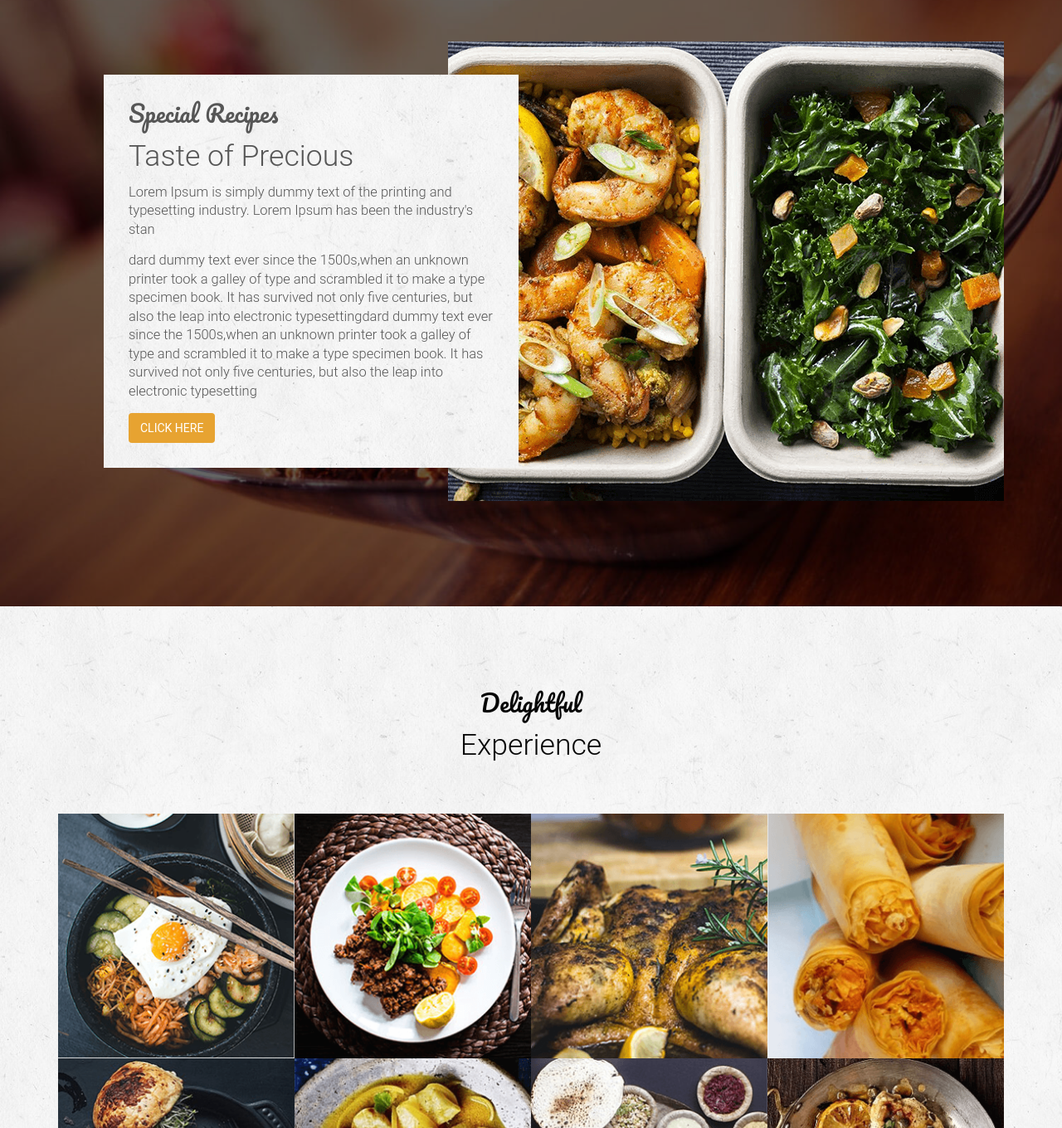
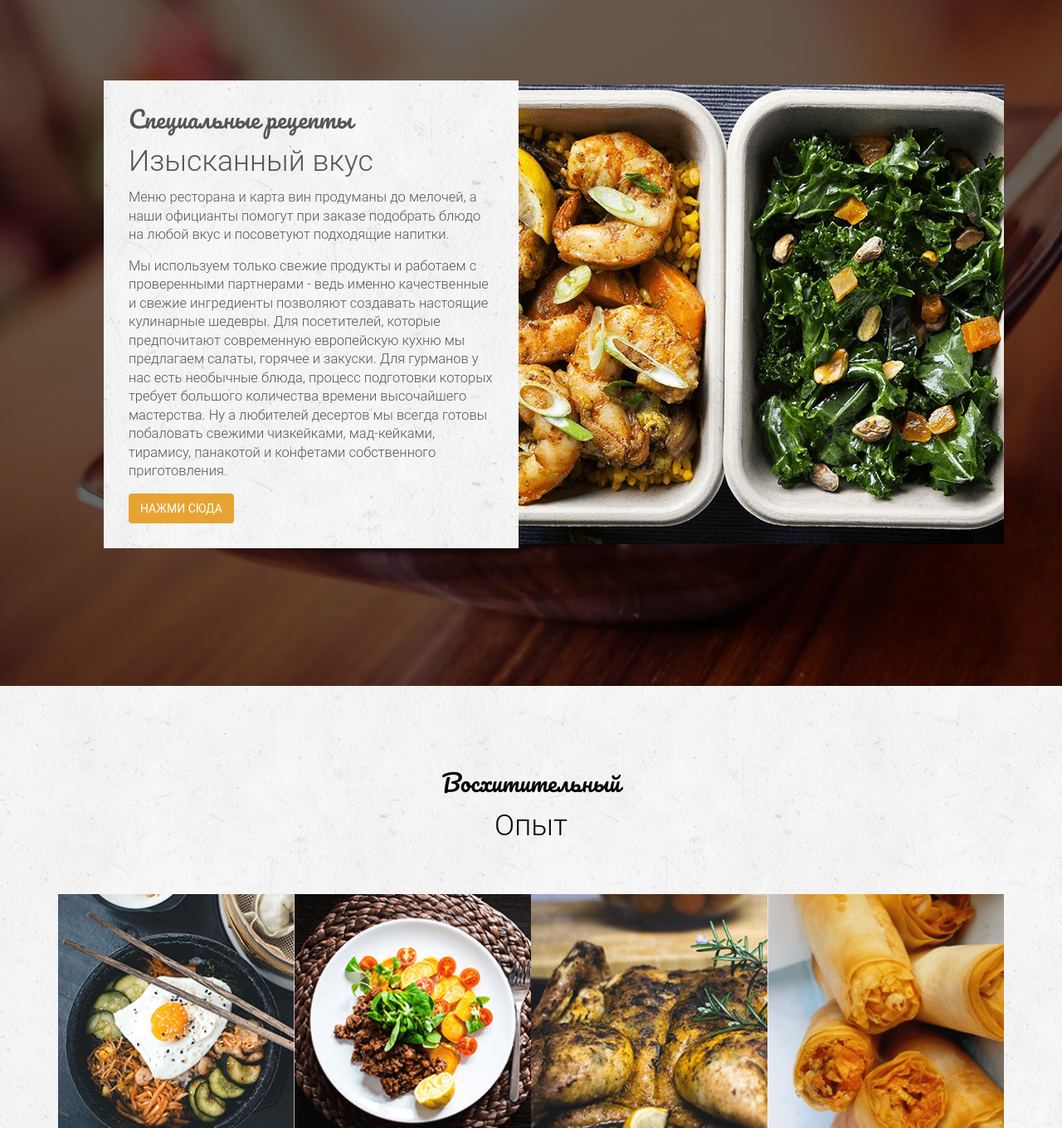
Before and after one commit to Arina123bearine/Food, a plain HTML site: page index.html in a window 1280 px wide. Shown: the part 1440-2800 px from the top of the page at 83% size. Drawn offline with Linux system fonts and the light colour scheme.

Commit message:
Update index.html

```diff
--- a/index.html
+++ b/index.html
@@ -109,7 +109,7 @@
                                 <div class="main_slider_content wow zoomIn" data-wow-duration="1s">
                                     <h1>Гурманская любовь</h1>
                                     <p>Всех желающих мы приглашаем в ресторан - только у нас вы можете попробовать вкуснейшие блюда европейской и греческой кухни. </p>
-                                    <button href="" class="btn-lg">Click here</button>
+                                    <button href="" class="btn-lg">Нажми сюда</button>
                                 </div>
                             </div>
                         </div>
@@ -131,13 +131,13 @@
 
                         <div class="col-md-6">
                             <div class="single_abouts_text wow slideInRight" data-wow-duration="1s">
-                                <h4>About us</h4>
-                                <h3>WE ARE TASTY</h3>
-                                <p>Lorem Ipsum is simply dummy text of the printing and typesetting industry. Lorem Ipsum has been the industry's stan</p>
+                                <h4>О нас</h4>
+                                <h3>У НАС ВКУСНО</h3>
+                                <p>Уютный интерьер и изысканная кухня сделают ваш обед или ужин незабываемым. Мы рады нашим гостям и всегда стремимся их приятно удивить.</p>
 
-                                <p>dard dummy text ever since the 1500s,when an unknown printer took a galley of type and scrambled it to make a type specimen book. It has survived not only five centuries, but also the leap into electronic typesettingdard dummy text ever since the 1500s,when an unknown printer took a galley of type and scrambled it to make a type specimen book. It has survived not only five centuries, but also the leap into electronic typesetting</p>
+                                <p>Интерьер выполнен в стиле прованс. Для покраски стен использовались краски золотистого и фиолетового оттенка. На стенах также располагаются декоративные панно из дерева разных сортов. Деревянная мебель с элементами старины и другие детали интерьера выполнены на заказ профессиональными мастерами. Гармоничное сочетание цветов и материалов дает ощущение уюта и делает пребывание в нашем кафе невероятно комфортным.</p>
 
-                                <a href="" class="btn btn-primary">click here</a>
+                                <a href="" class="btn btn-primary">нажми сюда</a>
                             </div>
                         </div>
                     </div>
@@ -154,12 +154,12 @@
                                 <div class="main_features_content text-left">
                                     <div class="col-md-6">
                                         <div class="single_features_text">
-                                            <h4>Special Recipes</h4>
-                                            <h3>Taste of Precious</h3>
-                                            <p>Lorem Ipsum is simply dummy text of the printing and typesetting industry. Lorem Ipsum has been the industry's stan</p>
-                                            <p>dard dummy text ever since the 1500s,when an unknown printer took a galley of type and scrambled it to make a type specimen book. It has survived not only five centuries, but also the leap into electronic typesettingdard dummy text ever since the 1500s,when an unknown printer took a galley of type and scrambled it to make a type specimen book. It has survived not only five centuries, but also the leap into electronic typesetting</p>
+                                            <h4>Специальные рецепты</h4>
+                                            <h3>Изысканный вкус</h3>
+                                            <p>Меню ресторана и карта вин продуманы до мелочей, а наши официанты помогут при заказе подобрать блюдо на любой вкус и посоветуют подходящие напитки.</p>
+                                            <p>Мы используем только свежие продукты и работаем с проверенными партнерами - ведь именно качественные и свежие ингредиенты позволяют создавать настоящие кулинарные шедевры. Для посетителей, которые предпочитают современную европейскую кухню мы предлагаем салаты, горячее и закуски. Для гурманов у нас есть необычные блюда, процесс подготовки которых требует большого количества времени высочайшего мастерства.  Ну а любителей десертов мы всегда готовы побаловать свежими чизкейками, мад-кейками, тирамису, панакотой и конфетами собственного приготовления.</p>
 
-                                            <a href="" class="btn btn-primary">click here</a>
+                                            <a href="" class="btn btn-primary">нажми сюда</a>
                                         </div>
                                     </div>
                                 </div>
@@ -176,73 +176,73 @@
                     <div class="portfolio_content text-center  wow fadeIn" data-wow-duration="5s">
                         <div class="col-md-12">
                             <div class="head_title text-center">
-                                <h4>Delightful</h4>
-                                <h3>Experience</h3>
+                                <h4>Восхитительный</h4>
+                                <h3>Опыт</h3>
                             </div>
 
                             <div class="main_portfolio_content">
                                 <div class="col-md-3 col-sm-4 col-xs-6 single_portfolio_text">
                                     <img src="assets/images/p1.png" alt="" />
                                     <div class="portfolio_images_overlay text-center">
-                                        <h6>Italian Source Mushroom</h6>
+                                        <h6>Яичница с беконом</h6>
                                         <p class="product_price">$12</p>
-                                        <a href="" class="btn btn-primary">Click here</a>
+                                        <a href="" class="btn btn-primary">нажми сюда</a>
                                     </div>
                                 </div>
                                 <div class="col-md-3 col-sm-4 col-xs-6 single_portfolio_text">
                                     <img src="assets/images/p2.png" alt="" />
                                     <div class="portfolio_images_overlay text-center">
-                                        <h6>Italian Source Mushroom</h6>
+                                        <h6>Русский борщ</h6>
                                         <p class="product_price">$12</p>
-                                        <a href="" class="btn btn-primary">Click here</a>
+                                        <a href="" class="btn btn-primary">нажми сюда</a>
                                     </div>
                                 </div>
                                 <div class="col-md-3 col-sm-4 col-xs-6 single_portfolio_text">
                                     <img src="assets/images/p3.png" alt="" />
                                     <div class="portfolio_images_overlay text-center">
-                                        <h6>Italian Source Mushroom</h6>
+                                        <h6>Римская пицца</h6>
                                         <p class="product_price">$12</p>
-                                        <a href="" class="btn btn-primary">Click here</a>
+                                        <a href="" class="btn btn-primary">нажми сюда</a>
                                     </div>
                                 </div>
                                 <div class="col-md-3 col-sm-4 col-xs-6 single_portfolio_text">
                                     <img src="assets/images/p4.png" alt="" />
                                     <div class="portfolio_images_overlay text-center">
-                                        <h6>Italian Source Mushroom</h6>
+                                        <h6>Спаггети с креветками</h6>
                                         <p class="product_price">$12</p>
-                                        <a href="" class="btn btn-primary">Click here</a>
+                                        <a href="" class="btn btn-primary">нажми сюда</a>
                                     </div>
                                 </div>
                                 <div class="col-md-3 col-sm-4 col-xs-6 single_portfolio_text">
                                     <img src="assets/images/p5.png" alt="" />
                                     <div class="portfolio_images_overlay text-center">
-                                        <h6>Italian Source Mushroom</h6>
+                                        <h6>Жульен с грибами и курицей</h6>
                                         <p class="product_price">$12</p>
-                                        <a href="" class="btn btn-primary">Click here</a>
+                                        <a href="" class="btn btn-primary">нажми сюда</a>
                                     </div>
                                 </div>
                                 <div class="col-md-3 col-sm-4 col-xs-6 single_portfolio_text">
                                     <img src="assets/images/p6.png" alt="" />
                                     <div class="portfolio_images_overlay text-center">
-                                        <h6>Italian Source Mushroom</h6>
+                                        <h6>Курица на пару с овощами</h6>
                                         <p class="product_price">$12</p>
-                                        <a href="" class="btn btn-primary">Click here</a>
+                                        <a href="" class="btn btn-primary">нажми сюда</a>
                                     </div>
                                 </div>
                                 <div class="col-md-3 col-sm-4 col-xs-6 single_portfolio_text">
                                     <img src="assets/images/p7.png" alt="" />
                                     <div class="portfolio_images_overlay text-center">
-                                        <h6>Italian Source Mushroom</h6>
+                                        <h6>Лаваш с индейкой в соусе барбекю</h6>
                                         <p class="product_price">$12</p>
-                                        <a href="" class="btn btn-primary">Click here</a>
+                                        <a href="" class="btn btn-primary">нажми сюда</a>
                                     </div>
                                 </div>
                                 <div class="col-md-3 col-sm-4 col-xs-6 single_portfolio_text">
                                     <img src="assets/images/p8.png" alt="" />
                                     <div class="portfolio_images_overlay text-center">
-                                        <h6>Italian Source Mushroom</h6>
+                                        <h6>Картошка пюре с говяжьей котлетой</h6>
                                         <p class="product_price">$12</p>
-                                        <a href="" class="btn btn-primary">Click here</a>
+                                        <a href="" class="btn btn-primary">нажми сюда</a>
                                     </div>
                                 </div>
                             </div>
@@ -257,8 +257,8 @@
                 <div class="main_pakeg_content">
                     <div class="row">
                         <div class="head_title text-center">
-                            <h4>Amazing</h4>
-                            <h3>Delicious</h3>
+                            <h4>Удивительный</h4>
+                            <h3>Вкус</h3>
                         </div>
 
                         <div class="single_pakeg_one text-right wow rotateInDownRight">
```
